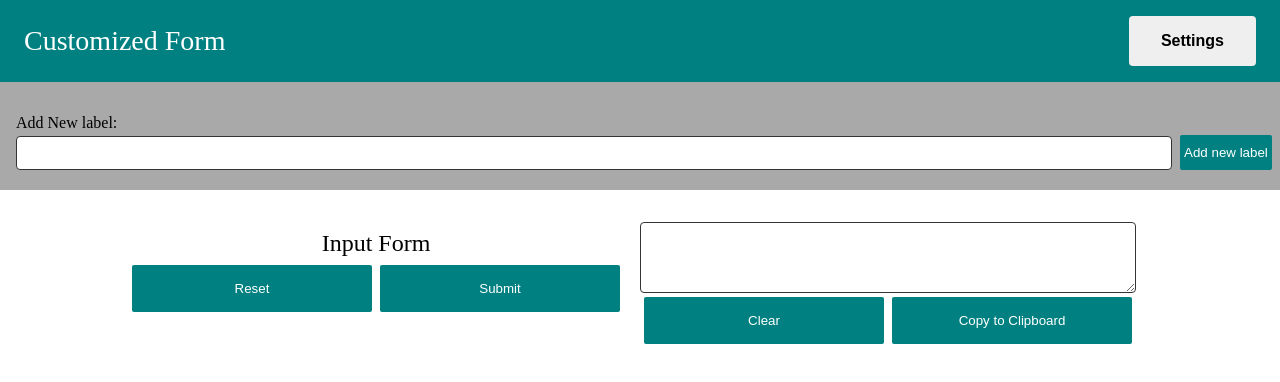
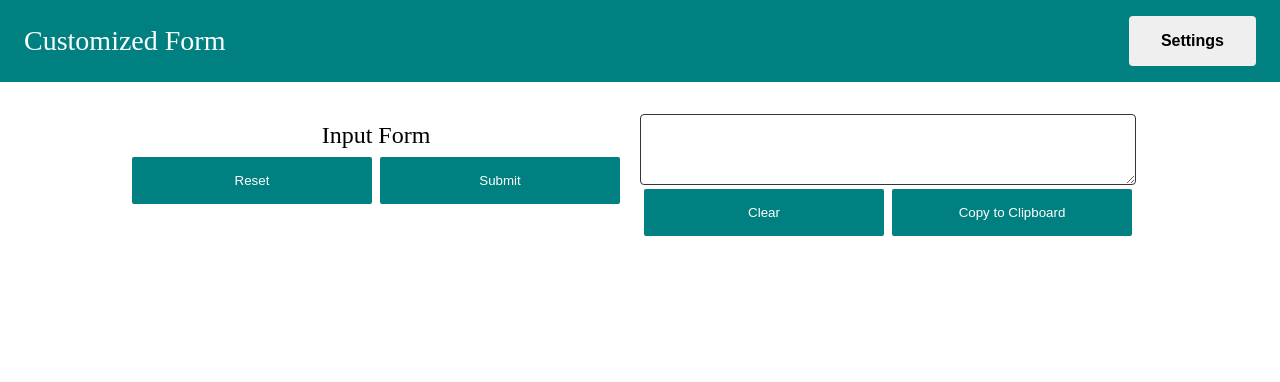
Before and after one commit to shashankshetty1996/Event-pattern-form, a React (Create React App) app: page / in a window 1280 px wide. Shown: the top 382 px of the page. Built offline with nearby package versions, Linux system fonts and the light colour scheme.

Commit message:
Props to context

```diff
--- a/src/App.js
+++ b/src/App.js
@@ -1,16 +1,17 @@
 import React, { useState, useEffect, useRef } from "react";
 
-import { Settings } from "./container";
-import { Button, Header, Input } from "./components";
+import { Forms, Settings } from "./container";
+import { Header } from "./components";
 
 import { getLocalStore } from "./utils/localStorage";
 
 import "./App.scss";
+import { AppContext } from "./utils/Context";
 
 function App() {
   const [input, setInput] = useState({});
   const [finalText, setFinalText] = useState("");
-  const [showSettings, setShowSettings] = useState(true);
+  const [showSettings, setShowSettings] = useState(false);
 
   const textAreaRef = useRef(null);
 
@@ -52,41 +53,29 @@ function App() {
     $event.target.focus();
   };
 
+  const toggleSettings = () => setShowSettings((c) => !c);
+
   return (
-    <div className="App">
-      <Header onSettingsClicked={() => setShowSettings((c) => !c)} />
-      {showSettings && <Settings input={input} setInput={setInput} />}
-      <div className="container">
-        <div className="left-section">
-          <h1>Input Form</h1>
-          {Object.keys(input).map((label, index) => {
-            return (
-              <Input
-                key={index}
-                name={label}
-                value={input[label]}
-                onChange={inputChangeHandler}
-              />
-            );
-          })}
-          <div className="button-group">
-            <Button onClick={resetForm}>Reset</Button>
-            <Button onClick={submitForm}>Submit</Button>
-          </div>
-        </div>
-        <div className="right-section">
-          <textarea
-            ref={textAreaRef}
-            value={finalText}
-            onChange={updateFileText}
-          ></textarea>
-          <div className="button-group">
-            <Button onClick={() => setFinalText("")}>Clear</Button>
-            <Button onClick={copyToClipboard}>Copy to Clipboard</Button>
-          </div>
-        </div>
+    <AppContext.Provider
+      value={{
+        input,
+        finalText,
+        setInput,
+        inputChangeHandler,
+        resetForm,
+        submitForm,
+        updateFileText,
+        setFinalText,
+        copyToClipboard,
+        toggleSettings,
+      }}
+    >
+      <div className="App">
+        <Header />
+        {showSettings && <Settings />}
+        <Forms ref={textAreaRef} />
       </div>
-    </div>
+    </AppContext.Provider>
   );
 }
 
--- a/src/components/Header/Header.js
+++ b/src/components/Header/Header.js
@@ -1,13 +1,14 @@
-import React from "react";
+import React, { useContext } from "react";
+import { AppContext } from "../../utils/Context";
 
 import "./Header.scss";
 
 export default function Header(props) {
-  const { onSettingsClicked } = props;
+  const { toggleSettings } = useContext(AppContext);
   return (
     <div className="header">
       <h1>Customized Form</h1>
-      <button onClick={onSettingsClicked}>Settings</button>
+      <button onClick={toggleSettings}>Settings</button>
     </div>
   );
 }
--- /dev/null
+++ b/src/container/Forms/Forms.js
@@ -0,0 +1,52 @@
+import React, { useContext, forwardRef } from "react";
+import { AppContext } from "../../utils/Context";
+
+import { Button, Input } from "../../components";
+
+function Forms(props, ref) {
+  const {
+    input,
+    finalText,
+    inputChangeHandler,
+    resetForm,
+    submitForm,
+    updateFileText,
+    setFinalText,
+    copyToClipboard,
+  } = useContext(AppContext);
+
+  return (
+    <div className="container form">
+      <div className="left-section">
+        <h1>Input Form</h1>
+        {Object.keys(input).map((label, index) => {
+          return (
+            <Input
+              key={index}
+              name={label}
+              value={input[label]}
+              onChange={inputChangeHandler}
+            />
+          );
+        })}
+        <div className="button-group">
+          <Button onClick={resetForm}>Reset</Button>
+          <Button onClick={submitForm}>Submit</Button>
+        </div>
+      </div>
+      <div className="right-section">
+        <textarea
+          ref={ref}
+          value={finalText}
+          onChange={updateFileText}
+        ></textarea>
+        <div className="button-group">
+          <Button onClick={() => setFinalText("")}>Clear</Button>
+          <Button onClick={copyToClipboard}>Copy to Clipboard</Button>
+        </div>
+      </div>
+    </div>
+  );
+}
+
+export default forwardRef(Forms);
--- a/src/container/Settings/Settings.js
+++ b/src/container/Settings/Settings.js
@@ -1,14 +1,15 @@
-import React, { useState } from "react";
+import React, { useState, useContext } from "react";
 import { unstable_batchedUpdates } from "react-dom";
 
+import { AppContext } from "../../utils/Context";
 import { Button, Input } from "../../components";
 
 import { getLocalStore, setLocalStore } from "../../utils/localStorage";
 
 import "./Settings.scss";
 
-export default function Settings(props) {
-  const { input, setInput } = props;
+export default function Settings() {
+  const { input, setInput } = useContext(AppContext);
   const [newLabel, setNewLabel] = useState("");
 
   const addNewLabel = () => {
--- a/src/container/index.js
+++ b/src/container/index.js
@@ -1 +1,2 @@
+export { default as Forms } from "./Forms/Forms";
 export { default as Settings } from "./Settings/Settings";
--- /dev/null
+++ b/src/utils/Context.js
@@ -0,0 +1,3 @@
+import { createContext } from "react";
+
+export const AppContext = createContext();
```
